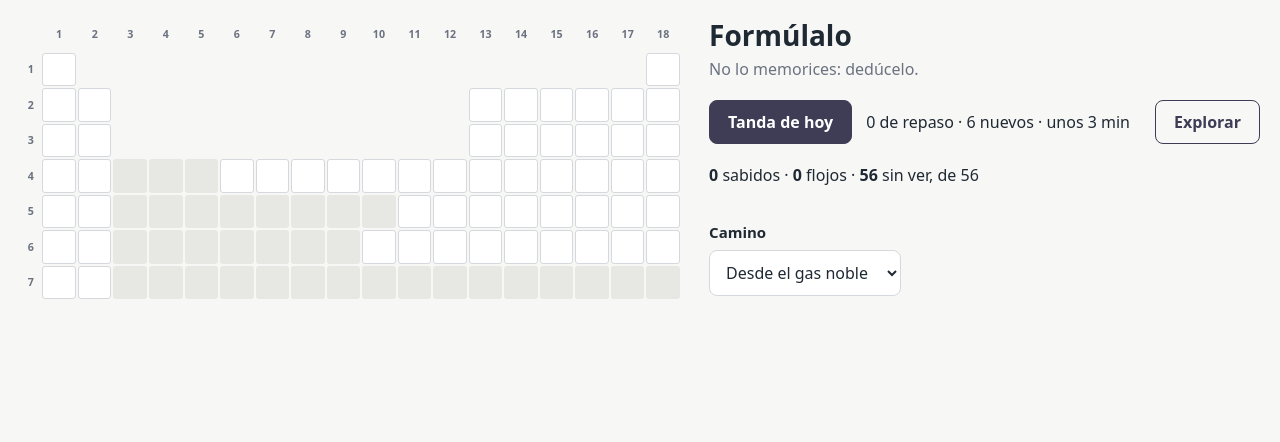
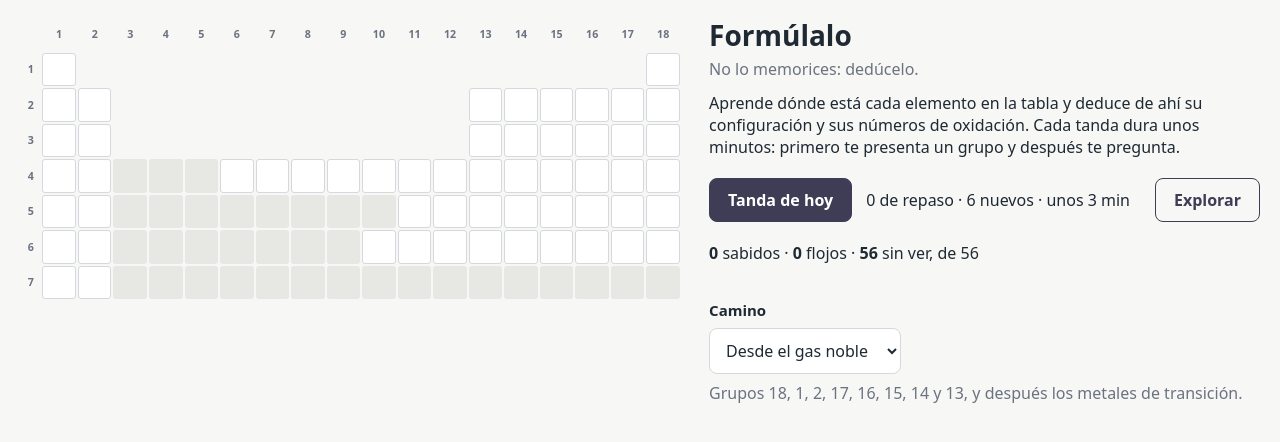
Before and after one commit to eubide/formulalo, a Svelte app: page / in a window 1280 px wide. Shown: the top 442 px of the page. Built offline with nearby package versions, Linux system fonts and the light colour scheme.

Commit message:
Explain the app on an empty Portada and describe the chosen Camino

```diff
--- a/src/catalogo/caminos.ts
+++ b/src/catalogo/caminos.ts
@@ -6,6 +6,11 @@ export type Camino = 'gas-noble' | 'uso'
 export const etiquetaDeCamino: Record<Camino, string> = {
   'gas-noble': 'Desde el gas noble',
   uso: 'Por uso al formular',
+}
+
+export const descripcionDeCamino: Record<Camino, string> = {
+  'gas-noble': 'Grupos 18, 1, 2, 17, 16, 15, 14 y 13, y después los metales de transición.',
+  uso: 'Primero el H y el O; después los grupos 1, 2, 17, 16, 15, 14 y 13, los metales de transición y el 18.',
 }
 
 const PRIMEROS_POR_USO = ['H', 'O']
--- a/src/pantallas/Portada.svelte
+++ b/src/pantallas/Portada.svelte
@@ -1,5 +1,5 @@
 <script lang="ts">
-  import { etiquetaDeCamino, type Camino } from '../catalogo/caminos'
+  import { descripcionDeCamino, etiquetaDeCamino, type Camino } from '../catalogo/caminos'
   import { elementoDe } from '../catalogo/catalogo'
   import { etiquetaDePaso, type Estudio } from '../estudio/estudio'
   import Tabla, { type Casilla } from '../tabla/Tabla.svelte'
@@ -54,6 +54,12 @@
   <header>
     <h1>Formúlalo</h1>
     <p>No lo memorices: dedúcelo.</p>
+    {#if resumen.sinVer === resumen.total}
+      <p class="bienvenida">
+        Aprende dónde está cada elemento en la tabla y deduce de ahí su configuración y sus números de oxidación. Cada tanda dura
+        unos minutos: primero te presenta un grupo y después te pregunta.
+      </p>
+    {/if}
   </header>
 
   <section class="hoy">
@@ -94,6 +100,7 @@
         <option value={opcion}>{etiquetaDeCamino[opcion]}</option>
       {/each}
     </select>
+    <p>{descripcionDeCamino[camino]}</p>
   </section>
 </main>
 
@@ -106,6 +113,11 @@
   header p {
     margin: 4px 0 0;
     color: var(--tenue);
+  }
+
+  header .bienvenida {
+    margin-top: 12px;
+    color: var(--tinta);
   }
 
   h2 {
@@ -146,4 +158,9 @@
     background: var(--papel);
     padding: 10px 12px;
   }
+
+  .camino p {
+    margin: 8px 0 0;
+    color: var(--tenue);
+  }
 </style>
```
Also changed, not shown: 1 other file (tests, documents, lock files or other folders).
